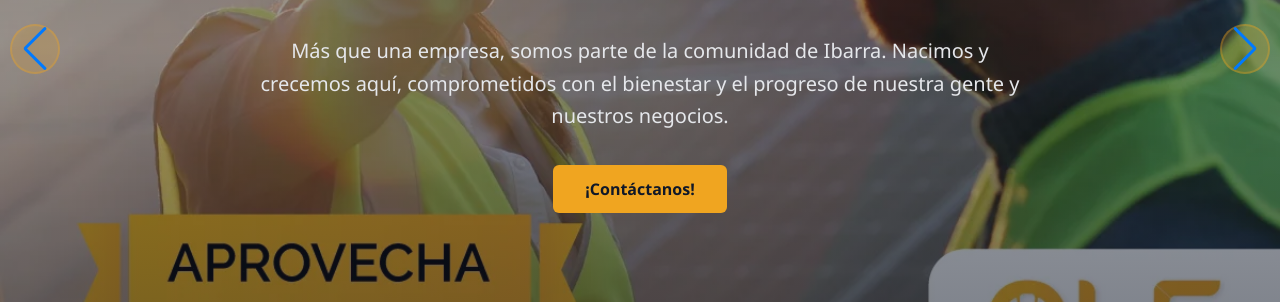
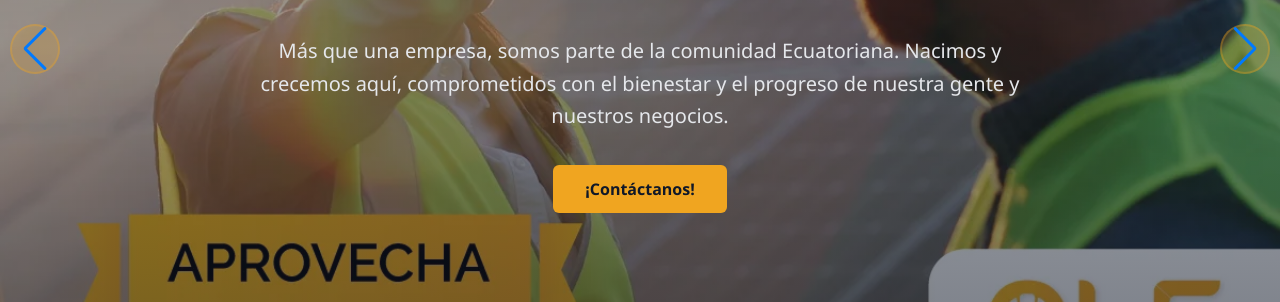
Before and after one commit to Dylanjesus65/EcomerceAlf, an Astro site: page /nosotros in a window 1280 px wide. Shown: the part 498-800 px from the top of the page. Built offline with nearby package versions, Linux system fonts and the light colour scheme; Astro itself is replaced by a stand-in of ours.

Commit message:
Cambios textov2

```diff
--- a/src/components/sliderContacto.astro
+++ b/src/components/sliderContacto.astro
@@ -70,7 +70,7 @@ import 'swiper/css/effect-fade';
               </h1>
               <div class="w-24 h-1 bg-[#F0A520] my-6"></div>
               <p class="text-xl mt-4 text-gray-200 max-w-3xl mx-auto leading-relaxed">
-                Más que una empresa, somos parte de la comunidad de Ibarra. Nacimos y crecemos aquí,
+                Más que una empresa, somos parte de la comunidad Ecuatoriana. Nacimos y crecemos aquí,
                 comprometidos con el bienestar y el progreso de nuestra gente y nuestros negocios.
               </p>
 
--- a/src/components/sliderNosotros.astro
+++ b/src/components/sliderNosotros.astro
@@ -26,7 +26,7 @@ import 'swiper/css/effect-fade';
               </h1>
               <div class="w-24 h-1 bg-[#F0A520] my-6"></div>
               <p class="text-xl mt-4 text-gray-200 max-w-3xl mx-auto leading-relaxed">
-                Más que una empresa, somos parte de la comunidad de Ibarra. Nacimos y crecemos aquí,
+                Más que una empresa, somos parte de la comunidad Ecuatoriana. Nacimos y crecemos aquí,
                 comprometidos con el bienestar y el progreso de nuestra gente y nuestros negocios.
               </p>
               <a href="/nosotros"
```
